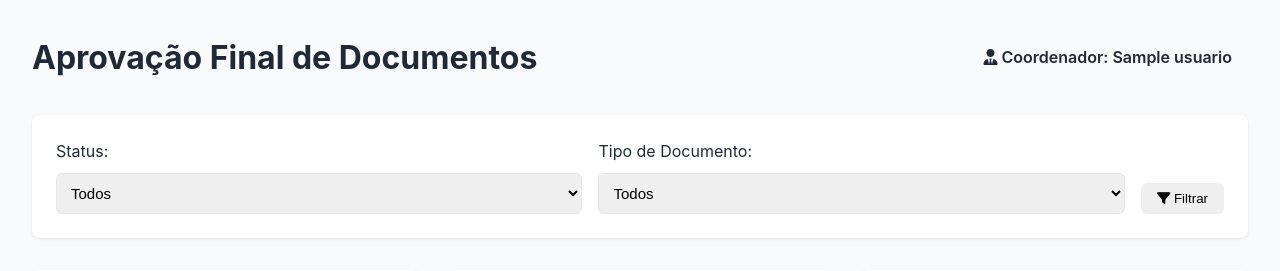
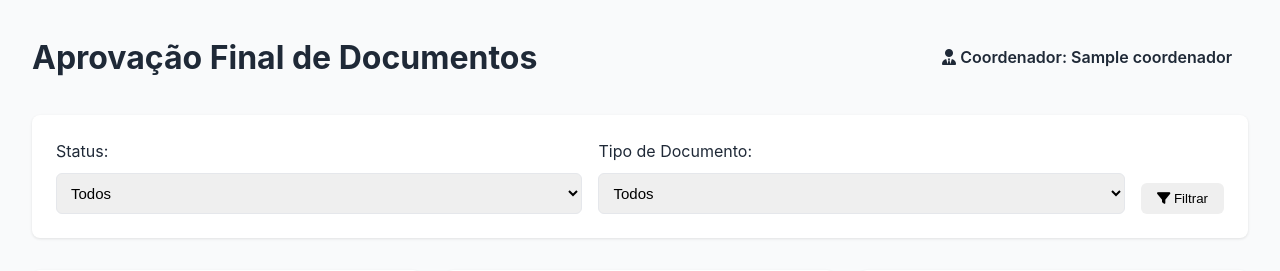
Before and after one commit to caiosoares1/sage, a Django app: template sage/admin/templates/admin/aprovar_documentos_coordenador.html in a window 1280 px wide. Shown: the part 164-435 px from the top of the page. Run offline with Django 3.2, Linux system fonts and the light colour scheme; the template is opened without the code that fills it: most values are stand-ins (such as "Sample title", 1, 10 or a date in 2020).

Commit message:
fix: corrigir nome do coordenador na página de aprovação de documentos fix: atualizar rótulo do arquivo para incluir DOCX no formulário de documento

```diff
--- a/sage/admin/templates/admin/aprovar_documentos_coordenador.html
+++ b/sage/admin/templates/admin/aprovar_documentos_coordenador.html
@@ -8,7 +8,7 @@
         <h1>Aprovação Final de Documentos</h1>
         <div class="header-info">
             <span class="badge badge-info">
-                <i class="fas fa-user-tie"></i> Coordenador: {{ coordenador.usuario.nome }}
+                <i class="fas fa-user-tie"></i> Coordenador: {{ coordenador.nome }}
             </span>
         </div>
     </div>
--- a/sage/estagio/forms.py
+++ b/sage/estagio/forms.py
@@ -95,7 +95,7 @@ class DocumentoForm(forms.ModelForm):
             })
         }
         labels = {
-            'arquivo': 'Termo de Compromisso (PDF)'
+            'arquivo': 'Termo de Compromisso (PDF ou DOCX)'
         }
 
     def clean_arquivo(self):
```
